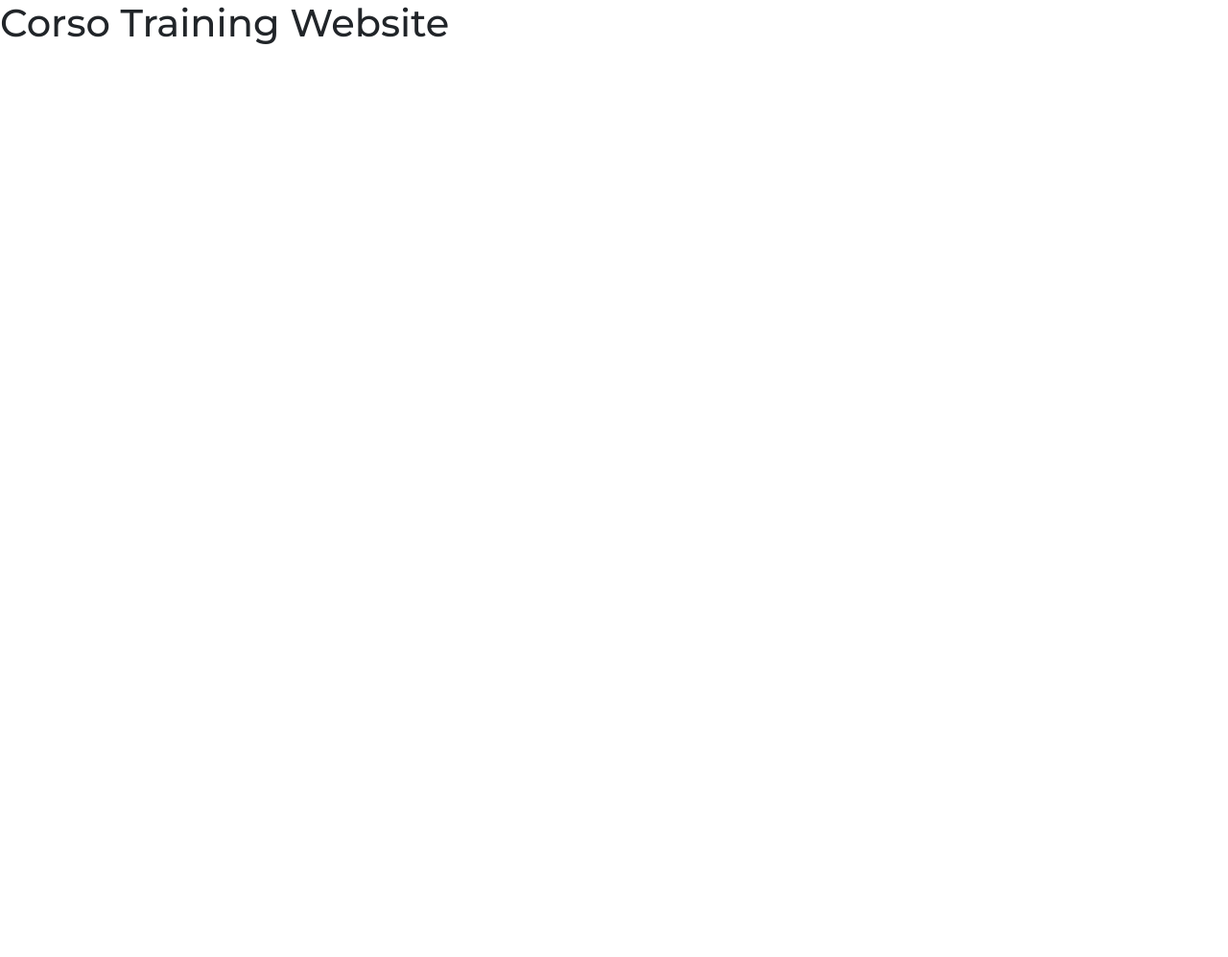
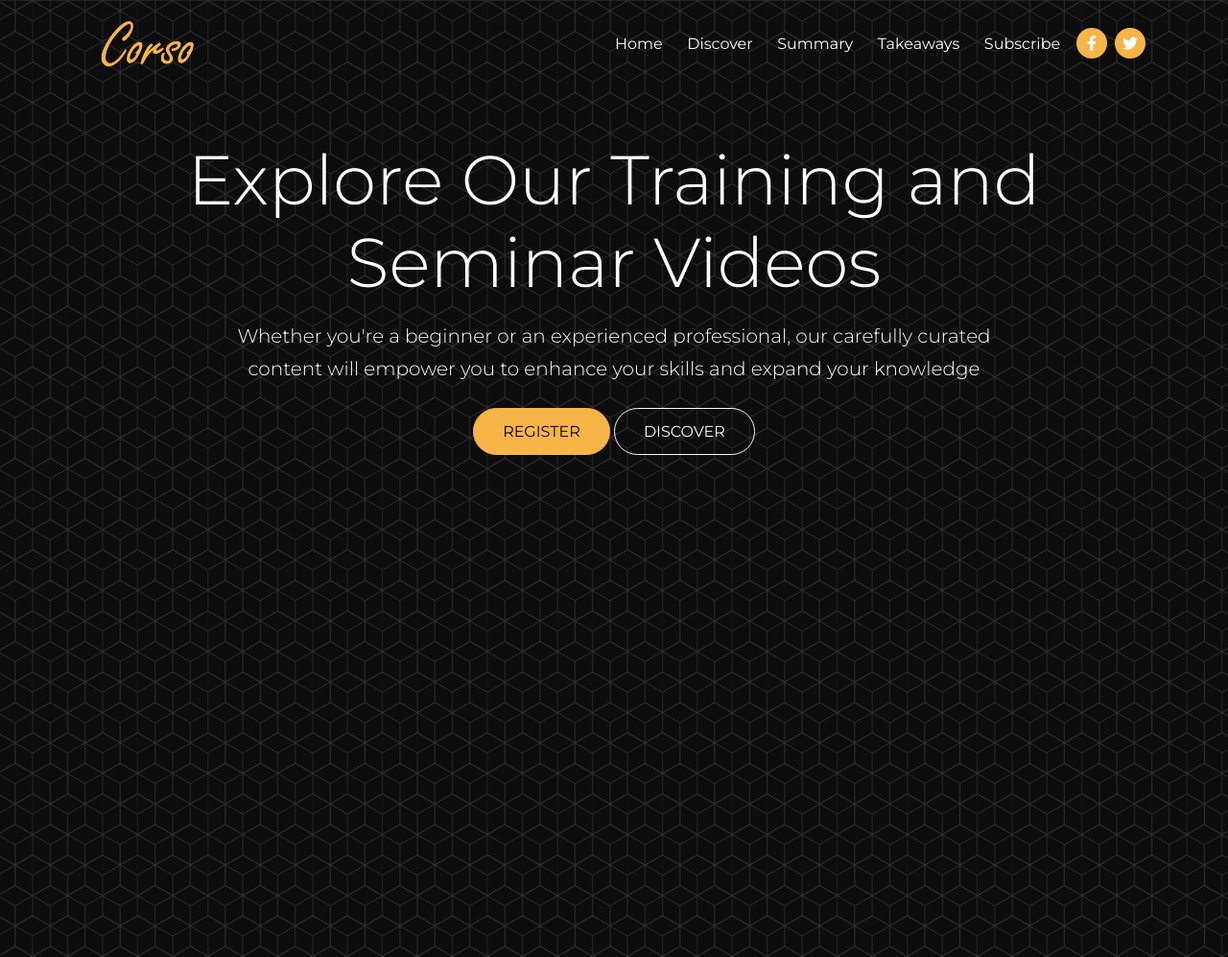
Before and after one commit to hamza99113/Corso-Website, a website: page index.html in a window 1280 px wide. Shown: the top 997 px of the page at 96% size. Before the commit the page ends 800 px from the top, so only its background shows below. Drawn offline with nearby package versions, Linux system fonts and the light colour scheme; files that its build step writes are made by us from their sources.

Commit message:
Navbar and Header

```diff
--- a/index.html
+++ b/index.html
@@ -14,7 +14,73 @@
     <title>Corso Training</title>
   </head>
   <body>
-    <h1>Corso Training Website</h1>
+    <!-- Navbar -->
+    <nav class="navbar navbar-expand-md fixed-top navbar-dark">
+      <div class="container">
+        <a href="index.html" class="navbar-brand">
+          <img src="images/logo.png" alt="" width="150">
+        </a>
+        <button class="navbar-toggler" type="button" data-bs-toggle="collapse" data-bs-target="#navbarNavDropdown" aria-expanded="false" aria-label="Toggle navigation">
+          <span class="navbar-toggler-icon"></span>
+        </button>
+        <div class="collapse navbar-collapse" id="navbarNavDropdown">
+          <ul class="navbar-nav ms-auto">
+            <li class="nav-item">
+              <a href="index.html" aria-current="page" class="nav-link">Home</a>
+            </li>
+            <li class="nav-item">
+              <a href="#discover" class="nav-link">Discover</a>
+            </li>
+            <li class="nav-item">
+              <a href="#summary" class="nav-link">Summary</a>
+            </li>
+            <li class="nav-item">
+              <a href="#takeaways" class="nav-link">Takeaways</a>
+            </li>
+            <li class="nav-item">
+              <a href="#subscribe" class="nav-link">Subscribe</a>
+            </li>
+          </ul>
+          <span class="nav-item">
+            <span class="fa-stack">
+              <a href="#">
+                <i class="fas fa-circle fa-stack-2x"></i>
+                <i class="fab fa-facebook-f fa-stack-1x text-white"></i>
+              </a>
+            </span>
+          </span>
+          <span class="nav-item">
+            <span class="fa-stack">
+              <a href="#">
+                <i class="fas fa-circle fa-stack-2x"></i>
+                <i class="fab fa-twitter fa-stack-1x text-white"></i>
+              </a>
+            </span>
+          </span>
+        </div>
+      </div>
+    </nav>
+    <!-- Navbar -->
+
+
+    <!-- Header -->
+    <header class="header py-7 vh-100">
+      <div class="container">
+        <div class="row mb-5 text-center">
+          <div class="col-12 textcontainer">
+            <h1 class="display-2 text-white mt-3">Explore Our Training and Seminar Videos</h1>
+            <p class="lead text-white w-75 m-auto mb-4">Whether you're a beginner or an experienced professional, our carefully curated content will empower you to enhance your skills and expand your knowledge</p>
+            <a href="#register" class="btn btn-primary text-uppercase">
+              Register
+            </a>
+            <a href="#discover" class="btn btn-outline-light text-uppercase">
+              Discover
+            </a>
+          </div>
+        </div>
+      </div>
+    </header>
+    <!-- Header -->
 
     <script src="/Corso-Website/js/bootstrap.bundle.min.js"></script>
     <script src="/Corso-Website/js/script.js"></script>
--- a/scss/bootstrap.scss
+++ b/scss/bootstrap.scss
@@ -1,4 +1,53 @@
 // Font
 $font-family-sans-serif: 'Montserrat', sans-serif;
 
+//Colors
+$primary: #f8b547;
+$secondry: #35353a;
+$light: #fbf9f5;
+$body-bg: $light;
+
+//Spacer (like: margin, padding)
+$spacer: 1rem !default;
+$spacers: (
+  0: 0,
+  1: $spacer * .25,
+  2: $spacer * .5,
+  3: $spacer,
+  4: $spacer * 1.5,
+  5: $spacer * 3,
+  6: $spacer * 6,
+  7: $spacer * 8,
+  8: $spacer * 12,
+) !default;
+
+$line-height-base: 1.7;
+$headings-margin-bottom: $spacer * 1;
+
+
+//Navbar
+$navbar-nav-link-padding-x: 0.8rem;
+$navbar-padding-y: 1rem;
+$navbar-dark-color: #fff;
+
+
+//Buttons
+$button-radius: 50px;
+$button-padding-x: 30px;
+$button-padding-y: 10px;
+
+$navbar-toggler-border-radius: 5px;
+$headings-font-weight: bold;
+
+$btn-border-radius: $button-radius;
+$btn-border-radius-sm: $button-radius;
+$btn-border-radius-lg: $button-radius;
+
+$btn-padding-x: $button-padding-x;
+$btn-padding-x-sm: $button-padding-x;
+$btn-padding-x-lg: $button-padding-x;
+$btn-padding-y: $button-padding-y;
+$btn-padding-y-sm: $button-padding-y;
+$btn-padding-y-lg: $button-padding-y;
+
 @import '../node_modules/bootstrap/scss/bootstrap';
--- a/scss/styles.scss
+++ b/scss/styles.scss
@@ -0,0 +1,11 @@
+.header{
+    min-height: 1000px;
+    background: linear-gradient(to bottom right, rgba(0,0,0,0.8), rgba(0,0,0,0.8)), url('/Corso-Website/images/header-background.jpg') center center no-repeat;
+    background-size: cover;
+}
+
+@media(max-width:768px) {
+    .navbar{
+        background: var(--bs-dark);
+    }
+}
```
